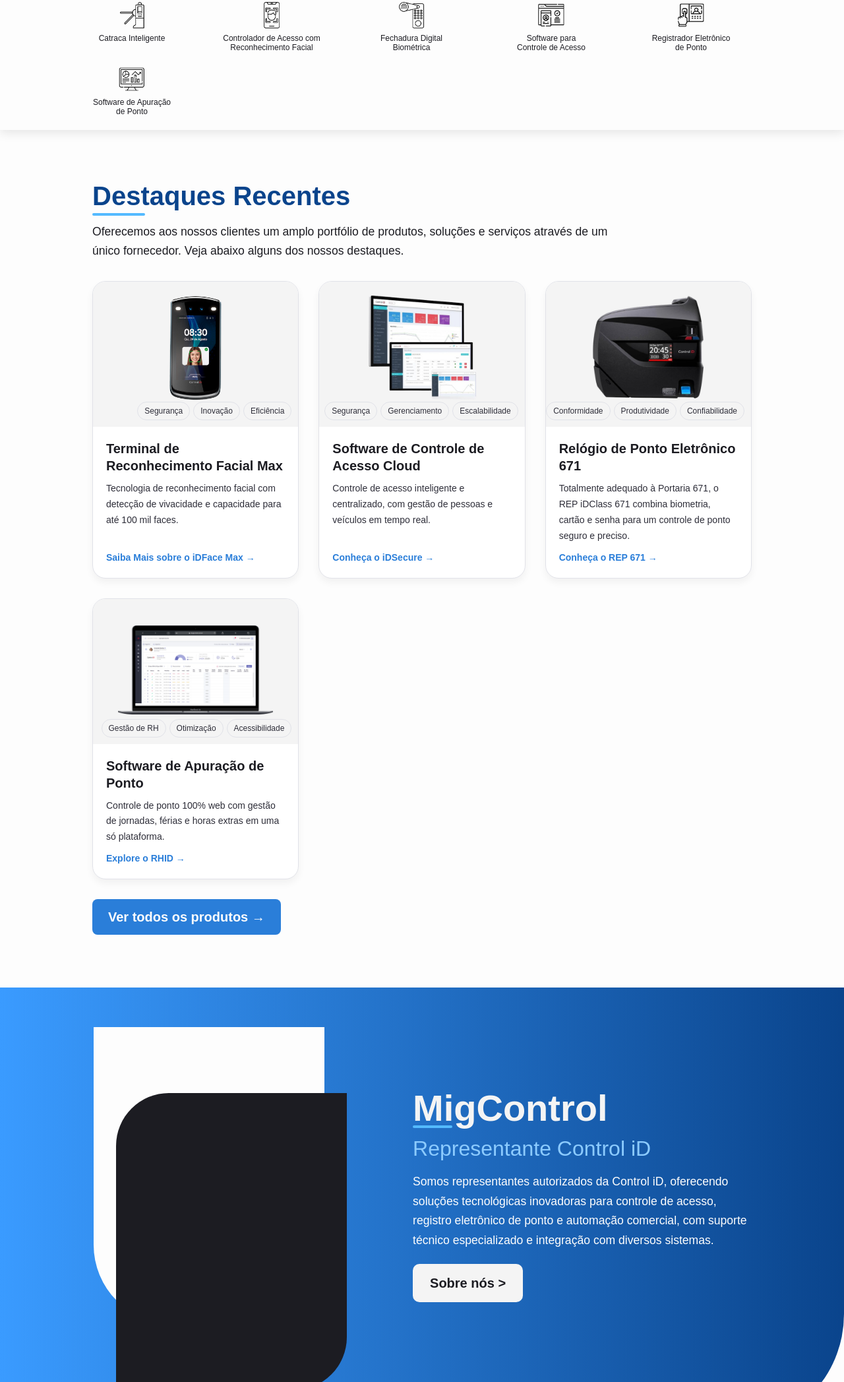
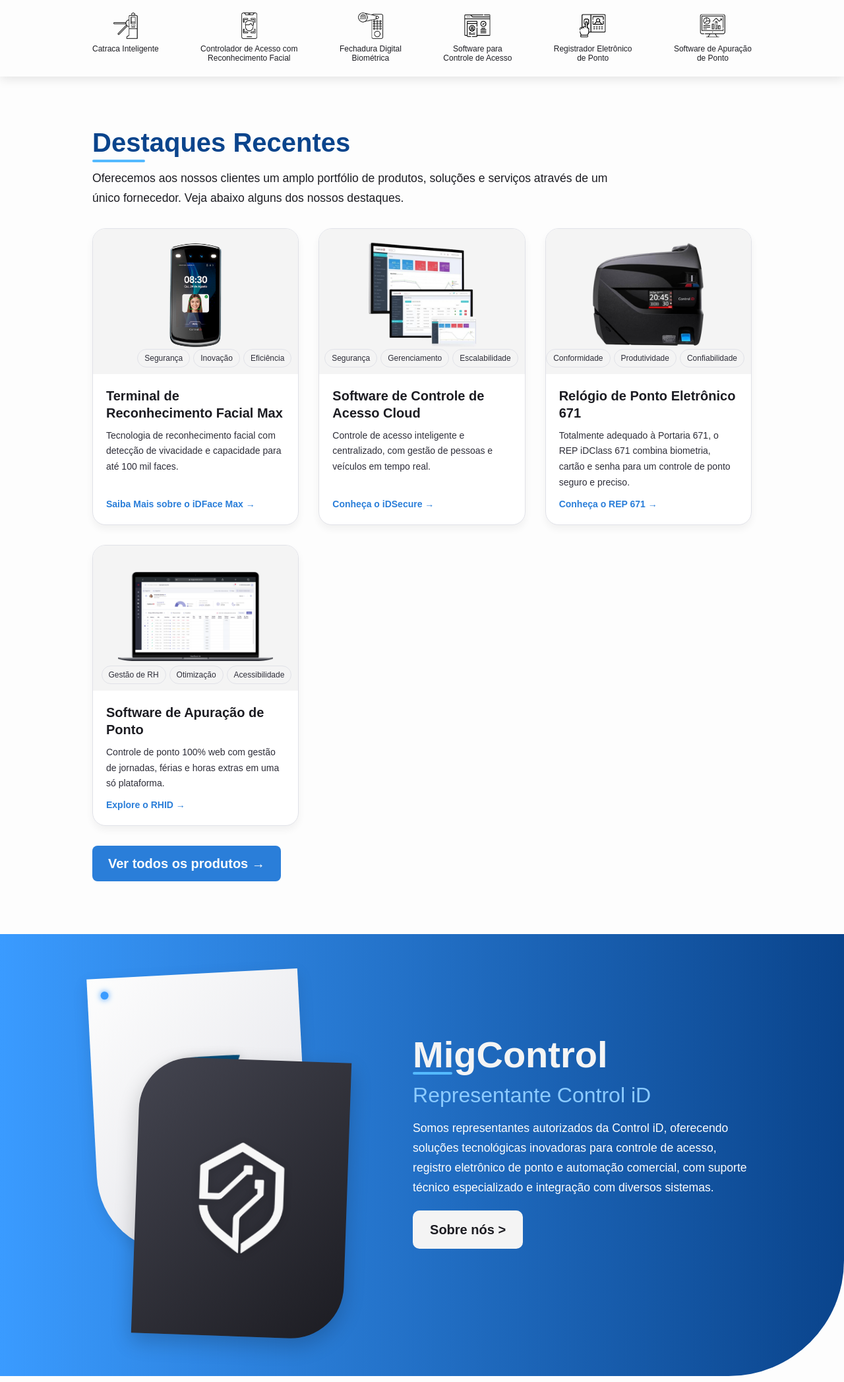
Before and after one commit to Marreco077/MigControl, a website: page public/index.html in a window 1280 px wide. Shown: the part 705-2800 px from the top of the page at 66% size. Drawn offline with nearby package versions, Linux system fonts and the light colour scheme; a web font is replaced by a local one.

Commit message:
feat: altera imagens do carrossel, ajusta ícones do index e adiciona logo nas formas da secao "Sobre".

```diff
--- a/public/assets/css/index.css
+++ b/public/assets/css/index.css
@@ -38,13 +38,18 @@
 /* Dimensionamento do carrossel */
 .carousel-inner,
 .carousel-item {
-  height: 86vh;
+  height: 88vh;
+}
+
+.carousel-item {
+  background: linear-gradient();
 }
 
 .carousel-item img {
   height: 100%;
   width: 100%;
   object-fit: cover;
+  object-position: bottom;
 }
 
 .carousel-caption {
@@ -68,39 +73,39 @@
 
 /* Formatação do menu de serviços */
 .product-bar {
-  padding: 0 120px;
+  display: flex;
+  align-items: center;
+  justify-content: center;
   position: relative;
-  min-height: 14vh;
+  min-height: 12vh;
   width: 100%;
   overflow: auto;
-  display: flex;
-  flex-direction: row;
-  justify-content: space-between;
-  align-items: center;
   box-shadow: 0 4px 15px rgba(0, 0, 0, 0.1);
 }
 
 .product-spacing {
-  display: grid;
-  grid-template-columns: repeat(auto-fit, minmax(160px, 1fr));
-  gap: 20px;
-  padding: 20px 0;
+  width: 100%;
+  display: flex;
+  flex-wrap: wrap;
+  padding: 20px 140px;
+  gap: 30px;
+  justify-content: space-between;
   scroll-behavior: smooth;
-  width: 100%;
-  scrollbar-width: none; /* Firefox */
+  scrollbar-width: none;
 }
 
 .product-item {
-  width: 160px;
   height: 100%;
   display: flex;
   flex-direction: column;
   align-items: center;
   justify-content: center;
   text-align: center;
-  box-sizing: border-box;
-  overflow: hidden;
   transition: transform 0.3s ease-in-out;
+}
+
+.product-item a {
+  width: 100%;
 }
 
 .product-item img {
@@ -113,13 +118,6 @@
   margin: 0;
   font-size: 12px;
   line-height: 1.2;
-  display: -webkit-box;
-  line-clamp: 2;
-  -webkit-line-clamp: 2;
-  -webkit-box-orient: vertical;
-  overflow: hidden;
-  text-overflow: ellipsis;
-  word-break: break-word;
 }
 
 .product-item:hover {
@@ -367,22 +365,57 @@
   position: absolute;
   top: 0;
   left: 0;
-  width: 350px;
-  height: 450px;
+  width: 320px;
+  height: 420px;
   border-radius: 0 0 0 120px;
-  background-color: var(--color-gray-50);
+  background: linear-gradient(135deg, var(--color-gray-50), var(--color-gray-200));
+  box-shadow: 0 8px 24px rgba(0, 0, 0, 0.1);
+  transform: rotate(-3deg);
   z-index: 1;
+  display: flex;
+  align-items: center;
+  justify-content: center;
 }
 
 .banner.about .image-content .forma2 {
   position: absolute;
   bottom: 0;
   right: 0;
-  width: 350px;
-  height: 450px;
+  width: 320px;
+  height: 420px;
   border-radius: 80px 0 80px 0;
-  background-color: var(--color-gray-800);
+  background: linear-gradient(135deg, var(--color-gray-500), var(--color-gray-800));
+  box-shadow: 0 12px 32px rgba(0, 0, 0, 0.2);
+  transform: rotate(2deg);
   z-index: 2;
+  display: flex;
+  align-items: center;
+  justify-content: center;
+}
+
+.forma1 img,
+.forma2 img {
+  height: 40%;
+  object-fit: contain;
+  object-position: center;
+  filter: drop-shadow(0 2px 8px rgba(0, 0, 0, 0.2));
+  transition: transform 0.3s ease;
+}
+
+.forma1:hover img,
+.forma2:hover img {
+  transform: scale(1.05);
+}
+.banner.about .image-content .forma1::before {
+  content: '';
+  position: absolute;
+  top: 20px;
+  left: 20px;
+  width: 12px;
+  height: 12px;
+  background-color: var(--color-primary-500);
+  border-radius: 50%;
+  box-shadow: 0 0 10px var(--color-primary-500);
 }
 
 /* Responsivo */
--- a/public/index.html
+++ b/public/index.html
@@ -62,7 +62,11 @@
         </div>
         <div class="carousel-inner">
           <div class="carousel-item active">
-            <img class="d-block w-100" src="./assets/images/carrossel1.png" alt="Primeiro Slide" />
+            <img
+              class="d-block w-100"
+              src="./assets/images/home/banner1.webp"
+              alt="Primeiro Slide"
+            />
             <div class="carousel-caption">
               <h2>+ Soluções Completas</h2>
               <h1>Soluções em controle de ponto e acesso</h1>
@@ -78,7 +82,7 @@
             </div>
           </div>
           <div class="carousel-item">
-            <img class="d-block w-100" src="./assets/images/carrossel2.png" alt="Segundo Slide" />
+            <img class="d-block w-100" src="./assets/images/home/banner2.png" alt="Segundo Slide" />
             <div class="carousel-caption">
               <h2>+ Agilidade</h2>
               <h1>Registro ágil e sem filas para o ponto dos Colaboradores</h1>
@@ -96,7 +100,7 @@
           <div class="carousel-item">
             <img
               class="d-block w-100"
-              src="./assets/images/carrossel3.png"
+              src="./assets/images/home/banner3.png"
               alt="Terceiro Slide"
             />
             <div class="carousel-caption">
@@ -138,9 +142,9 @@
 
     <!-- Services Section -->
     <section class="product-bar">
-      <div class="col-6 col-sm-4 col-md-2 product-spacing">
-        <div>
-          <a href="catraca.html" class="product-item d-block text-decoration-none">
+      <div class="col-6 col-sm-4 col-md-3 product-spacing">
+        <div class="product-item">
+          <a href="catraca.html" class="d-block text-decoration-none">
             <img
               src="./assets/icons/icon-catraca.png"
               alt="Catraca Inteligente"
@@ -150,19 +154,19 @@
           </a>
         </div>
 
-        <div>
-          <a href="reconhecimento-facial.html" class="product-item d-block text-decoration-none">
+        <div class="product-item">
+          <a href="reconhecimento-facial.html" class="d-block text-decoration-none">
             <img
               src="./assets/icons/icon-facial.png"
               alt="Reconhecimento Facial"
               class="img-fluid mb-2"
             />
-            <p>Controlador de Acesso com Reconhecimento Facial</p>
+            <p>Controlador de Acesso com<br />Reconhecimento Facial</p>
           </a>
         </div>
 
-        <div>
-          <a href="fechadura.html" class="product-item d-block text-decoration-none">
+        <div class="product-item">
+          <a href="fechadura.html" class="d-block text-decoration-none">
             <img
               src="./assets/icons/icon-fechadura.png"
               alt="Fechadura Biométrica"
@@ -172,8 +176,8 @@
           </a>
         </div>
 
-        <div>
-          <a href="controle-acesso.html" class="product-item d-block text-decoration-none">
+        <div class="product-item">
+          <a href="controle-acesso.html" class="d-block text-decoration-none">
             <img
               src="./assets/icons/icon-software-acessos.png"
               alt="Software Acesso"
@@ -183,8 +187,8 @@
           </a>
         </div>
 
-        <div>
-          <a href="registrador.html" class="product-item d-block text-decoration-none">
+        <div class="product-item">
+          <a href="registrador.html" class="d-block text-decoration-none">
             <img
               src="./assets/icons/icon-registrador.png"
               alt="Registrador Eletrônico"
@@ -194,8 +198,8 @@
           </a>
         </div>
 
-        <div>
-          <a href="apuracao.html" class="product-item d-block text-decoration-none">
+        <div class="product-item">
+          <a href="apuracao.html" class="d-block text-decoration-none">
             <img
               src="./assets/icons/icon-software-apura.png"
               alt="Software Apuração"
@@ -319,8 +323,12 @@
     <section class="banner about">
       <div class="banner-content">
         <div class="image-content">
-          <div class="forma1"></div>
-          <div class="forma2"></div>
+          <div class="forma1">
+            <img src="./assets/images/logos/IconSoftmigAzul.png" alt="Logo Softmig" />
+          </div>
+          <div class="forma2">
+            <img src="./assets/images/logos/IconMigControlBranco.png" alt="Logo MigControl" />
+          </div>
         </div>
         <div class="titulo">
           <h2 class="section-title">
```
Also changed, not shown: public/assets/images/home/banner1.webp (renamed from public/assets/images/home/banner2.webp), public/assets/images/logos/IconMigControlAzul.png (added), public/assets/images/logos/IconMigControlBranco.png (added), public/assets/images/logos/IconSoftmigAzul.png (added), public/assets/images/logos/IconSoftmigBranco.png (added), 3 other files.
